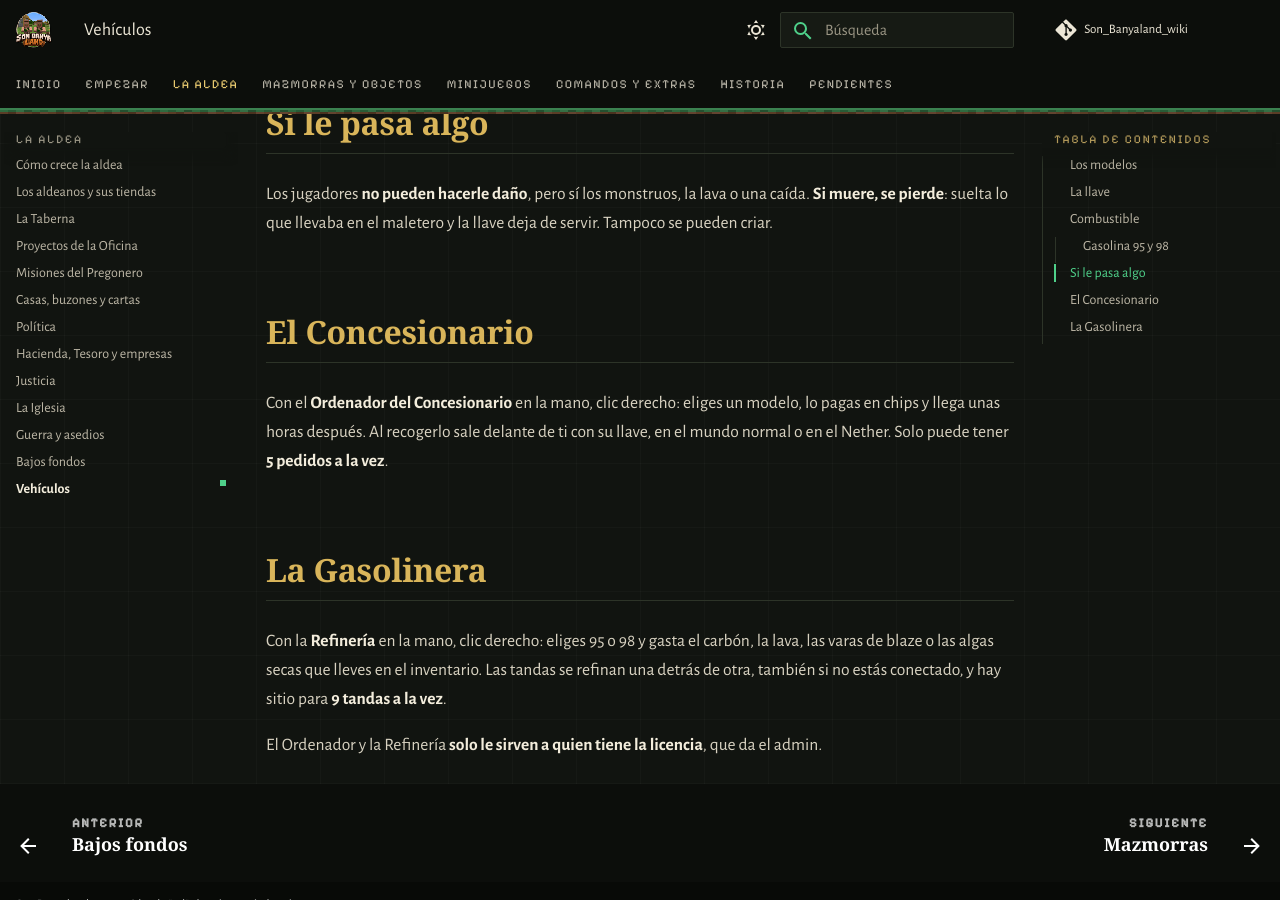
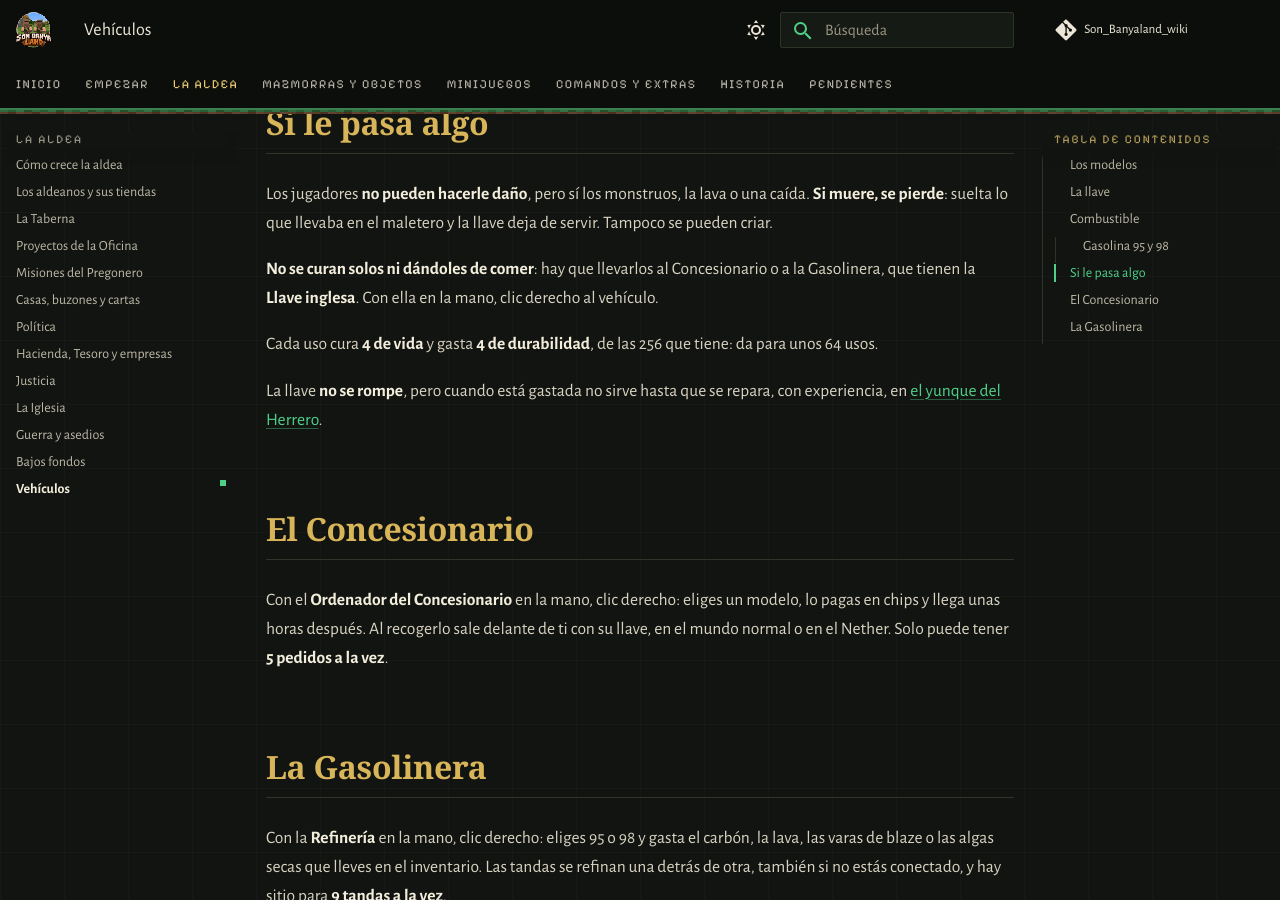
Before and after one commit to PigPilgrim/Son_Banyaland_wiki, an MkDocs documentation site: the page built from docs/vehiculos.md, in a window 1280 px wide and 900 px high, scrolled down 2854 px. Built offline with MkDocs 1.6.1 and Material for MkDocs 9.7.7, drawn with Linux system fonts in a browser that asks for light colours; some web fonts are replaced; comment, search, counter and statistics services are not loaded; some of the changed text lies outside the part shown.

Commit message:
Vehículos: Llave inglesa y vida; reparar con experiencia en el Herrero y el Mago; todo marcado en pruebas
Co-Authored-By: Claude Opus 5.5 <noreply@anthropic.com>

```diff
--- /dev/null
+++ b/docs/_generado/llave_inglesa.md
@@ -0,0 +1 @@
+Cada uso cura **4 de vida** y gasta **4 de durabilidad**, de las 256 que tiene: da para unos 64 usos.
--- a/docs/_generado/vehiculos.md
+++ b/docs/_generado/vehiculos.md
@@ -1,8 +1,8 @@
-| Modelo | Animal | Velocidad | Depósito | Gasta cada 100 bloques | Maletero | Le cuesta al concesionario | Tarda en llegar |
-|---|---|---|---|---|---|---|---|
-| **Burro Transit** | Burro | 0.18 | 60 l | 3 l | 27 huecos | 128 chips I | 6 h |
-| **BlockMW** | Caballo | 0.26 | 50 l | 5 l | 18 huecos | 384 chips I | 12 h |
-| **Reston Martin** | Caballo | 0.3 | 40 l | 8 l | 9 huecos | 512 chips I | 12 h |
-| **Minerari** | Caballo | 0.34 | 30 l | 12 l | No tiene | 1024 chips I | 24 h |
-| **Blockatti** | Caballo | 0.37 | 25 l | 16 l | No tiene | 1536 chips I | 24 h |
-| **Ghastla** | Happy ghast (vuela) | 0.08 | 80 l | 18 l | 18 huecos | 2048 chips I | 24 h |
+| Modelo | Animal | Vida | Velocidad | Depósito | Gasta cada 100 bloques | Maletero | Le cuesta al concesionario | Tarda en llegar |
+|---|---|---|---|---|---|---|---|---|
+| **Burro Transit** | Burro | 30 | 0.18 | 60 l | 3 l | 27 huecos | 128 chips I | 6 h |
+| **BlockMW** | Caballo | 30 | 0.26 | 50 l | 5 l | 18 huecos | 384 chips I | 12 h |
+| **Reston Martin** | Caballo | 24 | 0.3 | 40 l | 8 l | 9 huecos | 512 chips I | 12 h |
+| **Minerari** | Caballo | 20 | 0.34 | 30 l | 12 l | No tiene | 1024 chips I | 24 h |
+| **Blockatti** | Caballo | 20 | 0.37 | 25 l | 16 l | No tiene | 1536 chips I | 24 h |
+| **Ghastla** | Happy ghast (vuela) | 40 | 0.08 | 80 l | 18 l | 18 huecos | 2048 chips I | 24 h |
--- a/docs/aldeanos.md
+++ b/docs/aldeanos.md
@@ -85,6 +85,15 @@ Cuesta:
 
 --8<-- "_generado/reparar.md"
 
+### Reparar con experiencia
+
+!!! warning "⚠️ PENDIENTE"
+    **Todavía no funciona en el servidor**: se está probando aparte.
+
+**Un yunque a 6 bloques o menos del Herrero** también repara, gastando **solo tu experiencia**: con el objeto gastado en
+la mano, clic derecho al yunque. Cada punto de experiencia repara 2 de durabilidad, igual que el encantamiento
+*Reparación*, y si no te llega, repara lo que pueda. Con la mano vacía o con algo sin gastar, es un yunque normal.
+
 ## Guía de las Mazmorras
 
 **Clic derecho y te lleva al momento al vestíbulo de las mazmorras**, donde hay un portal a cada una. Para volver,
@@ -106,6 +115,9 @@ Lleva **la Oficina** de la aldea: el **Tesoro**, los impuestos y los **proyectos
 Vende pergaminos, el **set de Archimago** y fabrica **varitas y bastones** si le traes su **grimorio** y los
 materiales de las mazmorras.
 
+**Una mesa de encantar a 6 bloques o menos del Mago** repara con experiencia igual que
+[el yunque del Herrero](#reparar-con-experiencia).
+
 --8<-- "_generado/tienda_mago.md"
 
 Qué hace cada pergamino, cada varita y el set de Archimago: en [Magia](magia.md).
--- a/docs/vehiculos.md
+++ b/docs/vehiculos.md
@@ -4,7 +4,8 @@ Caballos, burros y happy ghasts de marca, con su **llave**, su **maletero** y su
 solo Concesionario** y **una sola Gasolinera**, y cada uno lo lleva un jugador.
 
 !!! warning "⚠️ PENDIENTE"
-    Falta probarlo en el juego. Los precios, las velocidades y los consumos pueden cambiar cuando se vea cómo funciona.
+    **Todavía no está en el servidor**: se está probando aparte. Los precios, las velocidades y los consumos pueden
+    cambiar cuando se vea cómo funciona.
 
 ## Los modelos
 
@@ -49,6 +50,14 @@ cuenta siempre.
 Los jugadores **no pueden hacerle daño**, pero sí los monstruos, la lava o una caída. **Si muere, se pierde**: suelta lo
 que llevaba en el maletero y la llave deja de servir. Tampoco se pueden criar.
 
+**No se curan solos ni dándoles de comer**: hay que llevarlos al Concesionario o a la Gasolinera, que tienen la
+**Llave inglesa**. Con ella en la mano, clic derecho al vehículo.
+
+--8<-- "_generado/llave_inglesa.md"
+
+La llave **no se rompe**, pero cuando está gastada no sirve hasta que se repara, con experiencia, en
+[el yunque del Herrero](aldeanos.md#reparar-con-experiencia).
+
 ## El Concesionario
 
 Con el **Ordenador del Concesionario** en la mano, clic derecho: eliges un modelo, lo pagas en chips y llega unas horas
--- a/generar.py
+++ b/generar.py
@@ -662,13 +662,15 @@ def vehiculos_tablas():
     filas = []
     for m in vehiculos.MODELOS.values():
         animal = {"HORSE": "Caballo", "DONKEY": "Burro", "HAPPY_GHAST": "Happy ghast (vuela)"}[m["animal"]]
-        filas.append((f"**{m['nombre']}**", animal, str(m["velocidad"]), f"{m['deposito']} l", f"{m['consumo']} l",
+        filas.append((f"**{m['nombre']}**", animal, str(m["vida"]), str(m["velocidad"]), f"{m['deposito']} l", f"{m['consumo']} l",
                       f"{m['maletero']} huecos" if m["maletero"] else "No tiene", f"{m['precio']} chips I", f"{m['horas']} h"))
-    escribir("vehiculos.md", tabla(["Modelo", "Animal", "Velocidad", "Depósito", "Gasta cada 100 bloques", "Maletero", "Le cuesta al concesionario", "Tarda en llegar"], filas))
+    escribir("vehiculos.md", tabla(["Modelo", "Animal", "Vida", "Velocidad", "Depósito", "Gasta cada 100 bloques", "Maletero", "Le cuesta al concesionario", "Tarda en llegar"], filas))
     nombres = {"LAVA_BUCKET": "Cubo de lava", "COAL_BLOCK": "Bloque de carbón", "DRIED_KELP_BLOCK": "Bloque de algas secas", "BLAZE_ROD": "Vara de blaze", "COAL": "Carbón", "CHARCOAL": "Carbón vegetal"}
     filas = [(nombres[k], f"{v} l") for k, v in vehiculos.LITROS.items()] + [("Cualquier otra cosa que arda en un horno (tablones, troncos...)", f"{vehiculos.LITROS_OTROS} l")]
     escribir("combustibles.md", tabla(["Combustible", "Da"], filas))
     filas = [(f"**{g['nombre']}**", f"{g['entrada']} l de combustible", f"{g['bidones']} bidones de {g['litros']} l", f"{g['horas']} h", f"Cada litro cunde como {g['rendimiento']}", "Sí" if g["velocidad"] > 1 else "No") for g in vehiculos.GASOLINAS.values()]
+    L = vehiculos.LLAVE_INGLESA
+    escribir("llave_inglesa.md", f"Cada uso cura **{L['cura']} de vida** y gasta **{L['gasto']} de durabilidad**, de las {L['durabilidad']} que tiene: da para unos {L['durabilidad'] // L['gasto']} usos.\n")
     escribir("gasolinas.md", tabla(["Gasolina", "Gasta", "Da", "Tarda", "Rendimiento", "Más velocidad"], filas))
 
 
```
Also changed, not shown: docs/pendientes.md (+4 -2 lines).
